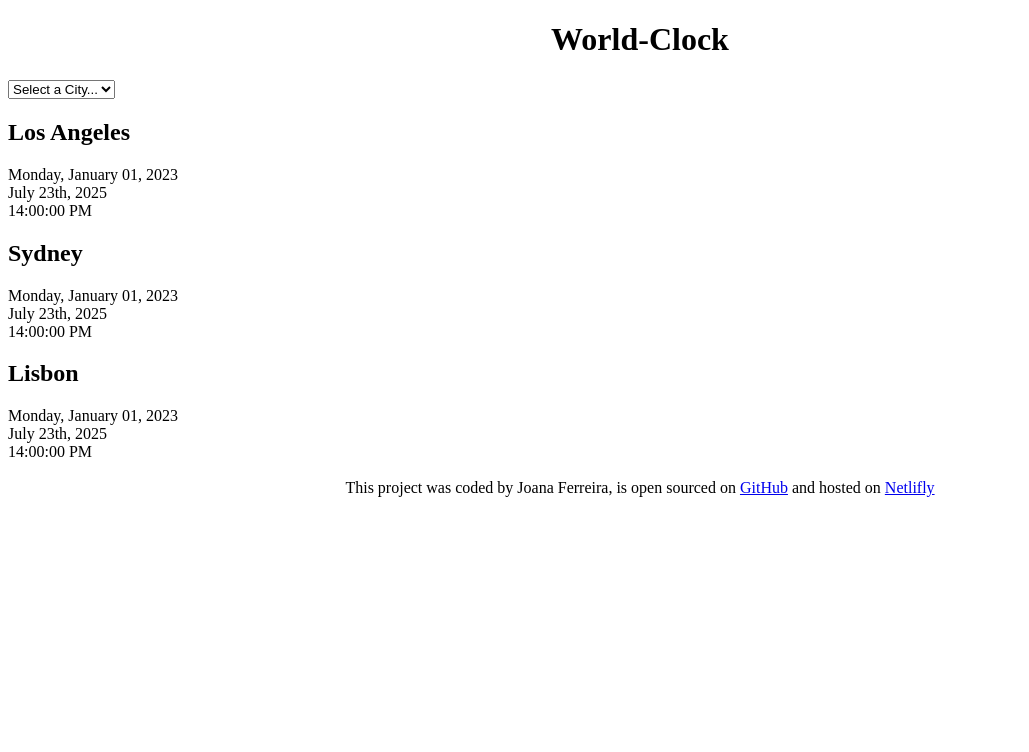
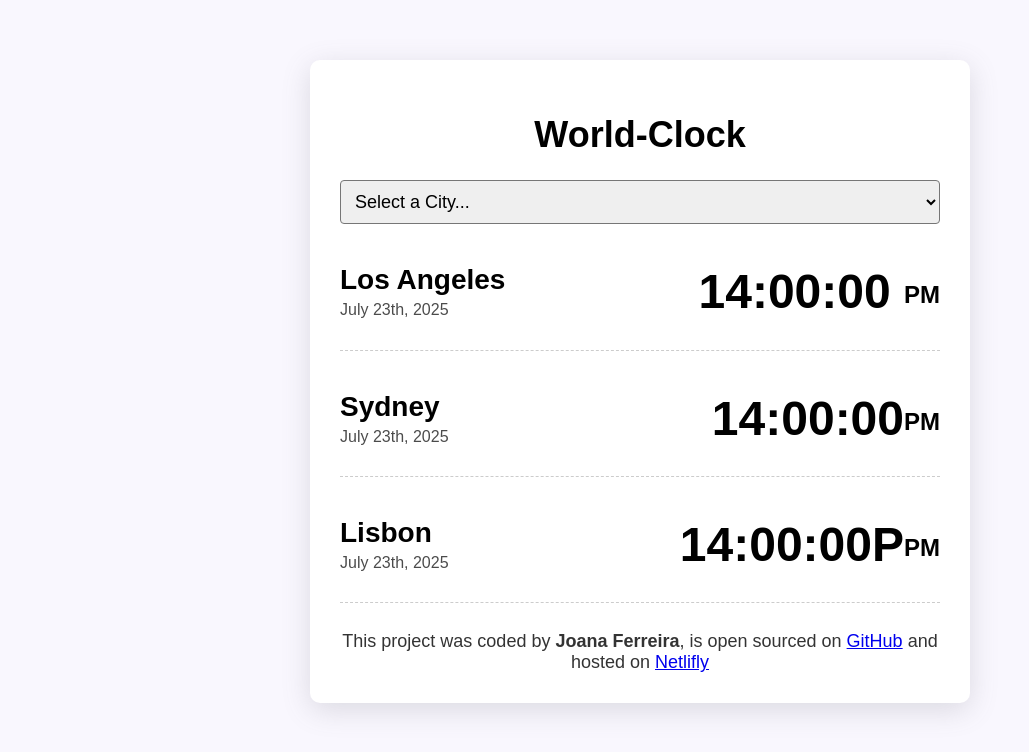
Before and after one commit to joanaferreira80/world-clock, a plain HTML site: page index.html in a window 1280 px wide. Shown: the whole page, without its empty margins (0-1029 px from the left). Drawn offline with Linux system fonts and the light colour scheme.

Commit message:
update css

```diff
--- a/index.html
+++ b/index.html
@@ -19,36 +19,33 @@
             <option value="">Lisbon</option>
         </select>
         <div class="city">
-            <h2>Los Angeles</h2>
-            <div class="date">
-                <span id="day">Monday</span>, <span id="month">January</span> <span id="date">01</span>, <span
-                    id="year">2023</span>
+            <div>
+                <h2>Los Angeles</h2>
+
+                <div class="date">July 23th, 2025</div>
             </div>
-            <div class="date">July 23th, 2025</div>
-            <div class="time">14:00:00 PM</div>
+            <div class="time">14:00:00 <small>PM</small></div>
         </div>
         <div class="city">
-            <h2>Sydney</h2>
-            <div class="date">
-                <span id="day">Monday</span>, <span id="month">January</span> <span id="date">01</span>, <span
-                    id="year">2023</span>
+            <div>
+                <h2>Sydney</h2>
+
+                <div class="date">July 23th, 2025</div>
             </div>
-            <div class="date">July 23th, 2025</div>
-            <div class="time">14:00:00 PM</div>
+            <div class="time">14:00:00<small>PM</small></div>
         </div>
         <div class="city">
-            <h2>Lisbon</h2>
-            <div class="date">
-                <span id="day">Monday</span>, <span id="month">January</span> <span id="date">01</span>, <span
-                    id="year">2023</span>
+            <div>
+                <h2>Lisbon</h2>
+
+                <div class="date">July 23th, 2025</div>
             </div>
-            <div class="date">July 23th, 2025</div>
-            <div class="time">14:00:00 PM</div>
+            <div class="time">14:00:00P<small>PM</small></div>
         </div>
 </body>
 <br>
 <footer>
-    This project was coded by Joana Ferreira, is open sourced on <a
+    This project was coded by <strong>Joana Ferreira</strong>, is open sourced on <a
         href="https://github.com/joanaferreira80/world-clock" target="_blank">GitHub</a> and hosted on <a
         href="https://world-clock-shecodes-jf.netlify.app/" target="_blank">Netlifly</a>
 </footer>
--- a/src/style.css
+++ b/src/style.css
@@ -1,7 +1,65 @@
+body {
+  background-color: #f9f7fe;
+  font-family: sans-serif;
+}
+
 h1 {
   text-align: center;
+  font-family: sans-serif;
+  font-size: 36px;
+}
+
+h2 {
+  margin: 0 0 5px;
+  font-size: 28px;
+}
+
+select {
+  display: block;
+  width: 100%;
+  font-size: 18px;
+  border-radius: 4px;
+  padding: 10px;
+}
+
+.container {
+  max-width: 600px;
+  margin: 60px auto;
+  background: white;
+  padding: 30px;
+  box-shadow: rgba(100, 100, 111, 0.2) 0px 7px 29px 0px;
+  border-radius: 10px;
+}
+
+.city {
+  display: flex;
+  margin: 10px 0;
+  justify-content: space-between;
+  padding: 30px 0;
+  border-bottom: 1px dashed rgba(0, 0, 0, 0.2);
+}
+
+.city:last-child {
+  border: none;
+}
+
+.date {
+  opacity: 0.7;
+}
+
+.time {
+  font-size: 48px;
+  font-weight: bold;
+}
+
+.time small {
+  font-size: 24px;
+  vertical-align: middle;
+  line-height: 48px;
 }
 
 footer {
   text-align: center;
+  font-size: 18px;
+  color: rgba(0, 0, 0, 0.8);
 }
```
